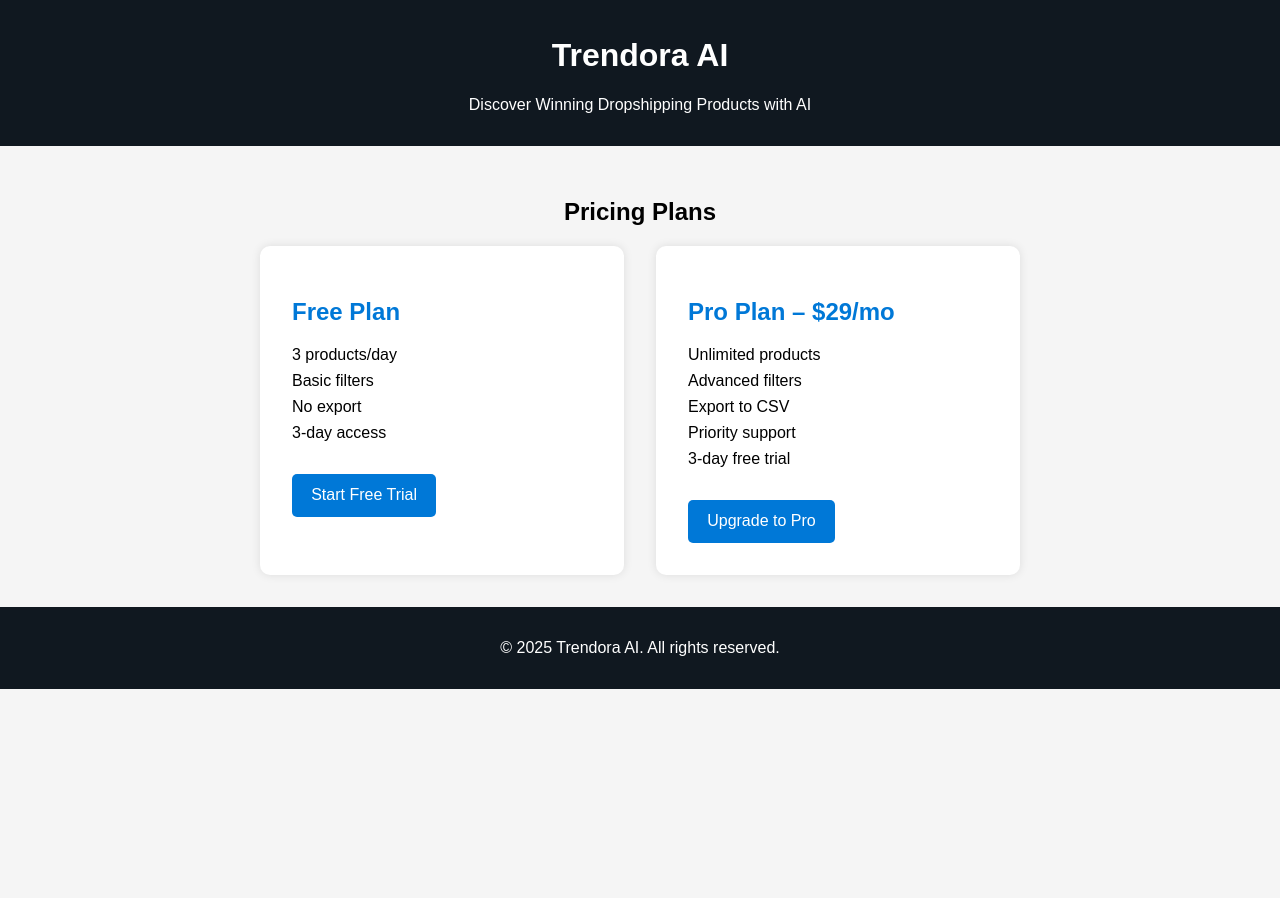
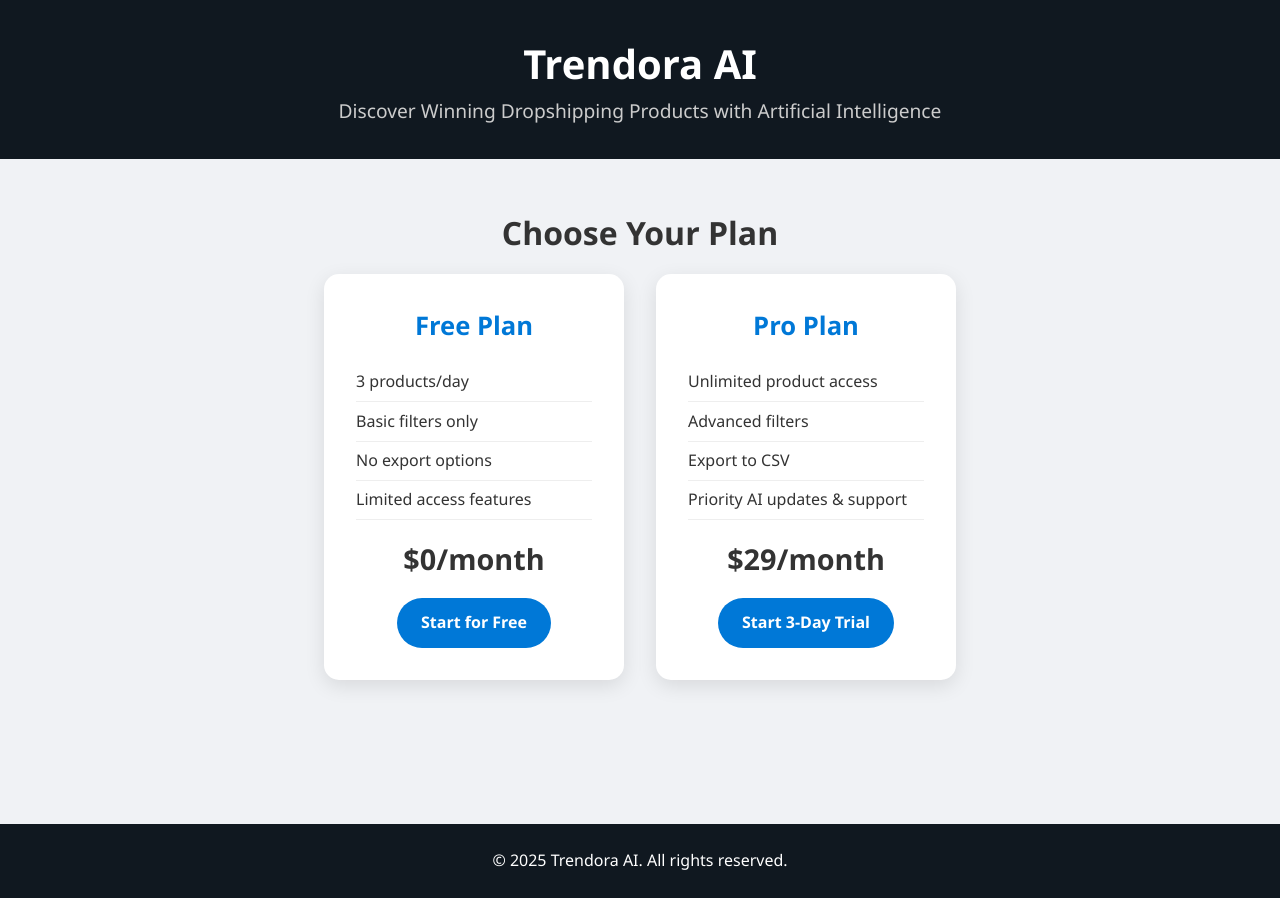
Before and after one commit to Trendora-ai/trendora-ai.github.io, a plain HTML site: page index.html in a window 1280 px wide. Before the commit the page ends 800 px from the top, so only its background shows below. Drawn offline with Linux system fonts and the light colour scheme.

Commit message:
Update index.html

```diff
--- a/index.html
+++ b/index.html
@@ -1,57 +1,67 @@
-
 <!DOCTYPE html>
 <html lang="en">
 <head>
   <meta charset="UTF-8" />
   <meta name="viewport" content="width=device-width, initial-scale=1.0" />
-  <title>Trendora AI – Discover Winning Dropshipping Products</title>
-  <meta name="description" content="Discover top trending dropshipping products with AI. Use Trendora AI to get real-time product updates, insights, and more. Try for free today.">
-  <meta property="og:title" content="Trendora AI – Discover Winning Dropshipping Products">
-  <meta property="og:description" content="Discover top trending dropshipping products with AI. Use Trendora AI to get real-time product updates, insights, and more.">
+  <title>Trendora AI – Winning Dropshipping Products with AI</title>
+  <meta name="description" content="Use Trendora AI to discover top trending dropshipping products. Get daily insights, filters, and AI-powered recommendations.">
+  <meta property="og:title" content="Trendora AI – Winning Dropshipping Products with AI">
+  <meta property="og:description" content="Use Trendora AI to discover top trending dropshipping products. Get daily insights, filters, and AI-powered recommendations.">
   <meta property="og:image" content="https://trendora-ai.github.io/logo.png">
   <meta property="og:url" content="https://trendora-ai.github.io">
   <style>
-    body { font-family: Arial, sans-serif; margin: 0; background: #f5f5f5; }
-    header, footer { background: #101820; color: white; padding: 1rem 2rem; text-align: center; }
-    main { padding: 2rem; }
-    .pricing-table { display: flex; gap: 2rem; justify-content: center; flex-wrap: wrap; }
-    .plan { background: white; border-radius: 10px; padding: 2rem; width: 300px; box-shadow: 0 0 10px rgba(0,0,0,0.1); }
-    .plan h2 { color: #0078d7; }
-    .plan ul { list-style: none; padding: 0; }
-    .plan ul li { margin-bottom: 0.5rem; }
-    .button { background: #0078d7; color: white; text-decoration: none; padding: 0.8rem 1.2rem; border-radius: 5px; display: inline-block; margin-top: 1rem; }
+    * { margin: 0; padding: 0; box-sizing: border-box; }
+    body { font-family: 'Segoe UI', Tahoma, Geneva, Verdana, sans-serif; background: #f0f2f5; color: #333; line-height: 1.6; }
+    header { background: #101820; color: white; padding: 2rem 0; text-align: center; }
+    header h1 { font-size: 2.5rem; }
+    header p { font-size: 1.2rem; color: #ccc; }
+    main { padding: 3rem 2rem; max-width: 1100px; margin: auto; }
+    .pricing-section { text-align: center; margin-bottom: 3rem; }
+    .pricing-cards { display: flex; flex-wrap: wrap; gap: 2rem; justify-content: center; }
+    .card { background: white; border-radius: 15px; padding: 2rem; width: 300px; box-shadow: 0 6px 20px rgba(0,0,0,0.1); transition: 0.3s ease; }
+    .card:hover { transform: translateY(-5px); }
+    .card h2 { font-size: 1.6rem; color: #0078d7; margin-bottom: 1rem; }
+    .card ul { list-style: none; text-align: left; padding-left: 0; margin-bottom: 1rem; }
+    .card ul li { padding: 0.4rem 0; border-bottom: 1px solid #eee; }
+    .card .price { font-size: 1.8rem; margin: 1rem 0; font-weight: bold; }
+    .button { background: #0078d7; color: white; text-decoration: none; padding: 0.75rem 1.5rem; border-radius: 30px; display: inline-block; font-weight: bold; transition: 0.3s; }
+    .button:hover { background: #005bb5; }
+    footer { background: #101820; color: white; text-align: center; padding: 1.5rem 2rem; margin-top: 3rem; }
   </style>
 </head>
 <body>
   <header>
     <h1>Trendora AI</h1>
-    <p>Discover Winning Dropshipping Products with AI</p>
+    <p>Discover Winning Dropshipping Products with Artificial Intelligence</p>
   </header>
   <main>
-    <h2 style="text-align:center;">Pricing Plans</h2>
-    <div class="pricing-table">
-      <div class="plan">
+    <section class="pricing-section">
+      <h2 style="font-size: 2rem; margin-bottom: 1rem;">Choose Your Plan</h2>
+      <div class="pricing-cards">
+        <div class="card">
           <h2>Free Plan</h2>
           <ul>
             <li>3 products/day</li>
-          <li>Basic filters</li>
-          <li>No export</li>
-          <li>3-day access</li>
+            <li>Basic filters only</li>
+            <li>No export options</li>
+            <li>Limited access features</li>
           </ul>
-        <a href="https://checkout.paddle.com/pri_01jyrncgswz1e7m215fc8avqj3" class="button">Start Free Trial</a>
+          <p class="price">$0/month</p>
+          <a href="https://checkout.paddle.com/pri_01jyrncgswz1e7m215fc8avqj3" class="button">Start for Free</a>
         </div>
-      <div class="plan">
-        <h2>Pro Plan – $29/mo</h2>
+        <div class="card">
+          <h2>Pro Plan</h2>
           <ul>
-          <li>Unlimited products</li>
+            <li>Unlimited product access</li>
             <li>Advanced filters</li>
             <li>Export to CSV</li>
-          <li>Priority support</li>
-          <li>3-day free trial</li>
+            <li>Priority AI updates & support</li>
           </ul>
-        <a href="https://checkout.paddle.com/pri_01jyvvxqw2n2v6tkaj78fqy5n0" class="button">Upgrade to Pro</a>
+          <p class="price">$29/month</p>
+          <a href="https://checkout.paddle.com/pri_01jyvvxqw2n2v6tkaj78fqy5n0" class="button">Start 3-Day Trial</a>
         </div>
       </div>
+    </section>
   </main>
   <footer>
     <p>© 2025 Trendora AI. All rights reserved.</p>
```
Lines whose indentation alone changed are shown as unchanged.
